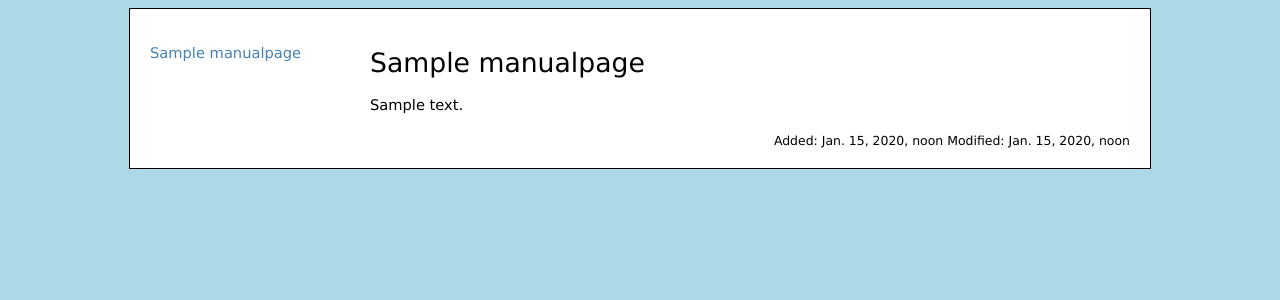
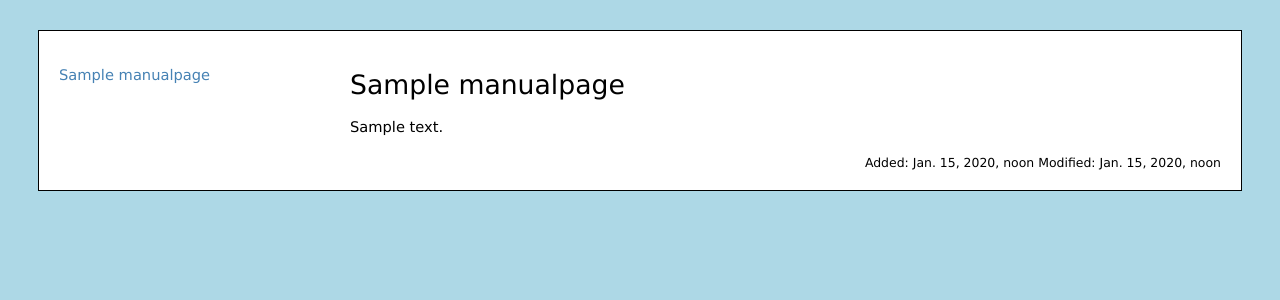
Before and after one commit to pettis/cbonlinemanual, a Django app: a page that uses manual/templates/view_page.html in a window 1280 px wide. Shown: the top 300 px of the page. Run offline with Django 3.2, Linux system fonts and the light colour scheme; tables that the repository leaves empty hold one stand-in row (values such as "Sample post").

Commit message:
fluid with layout

```diff
--- a/manual/static/manual/style.css
+++ b/manual/static/manual/style.css
@@ -19,20 +19,20 @@ h1 {
 
 
 #wrap {
-    width:980px;
+    margin:30px;
     border:1px solid black;
-    margin:0 auto;
     background:white;
     padding:20px;
 }
 
 #navigation {
     float:left;
-    width:200px;
+    width:250px;
 }
 
 #content {
-    padding-left:220px;
+    padding-left:31px;
+    margin-left:260px;
 }
 
 #pagemeta {
```
